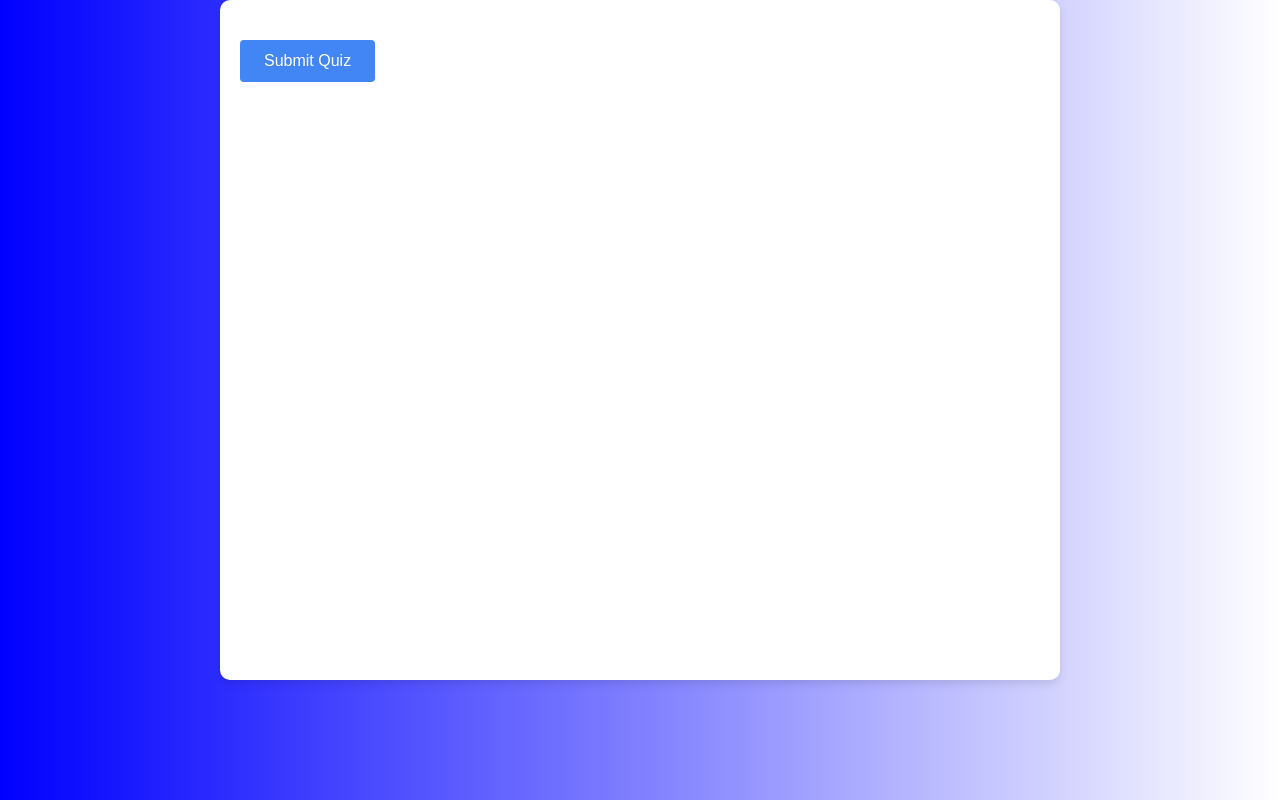
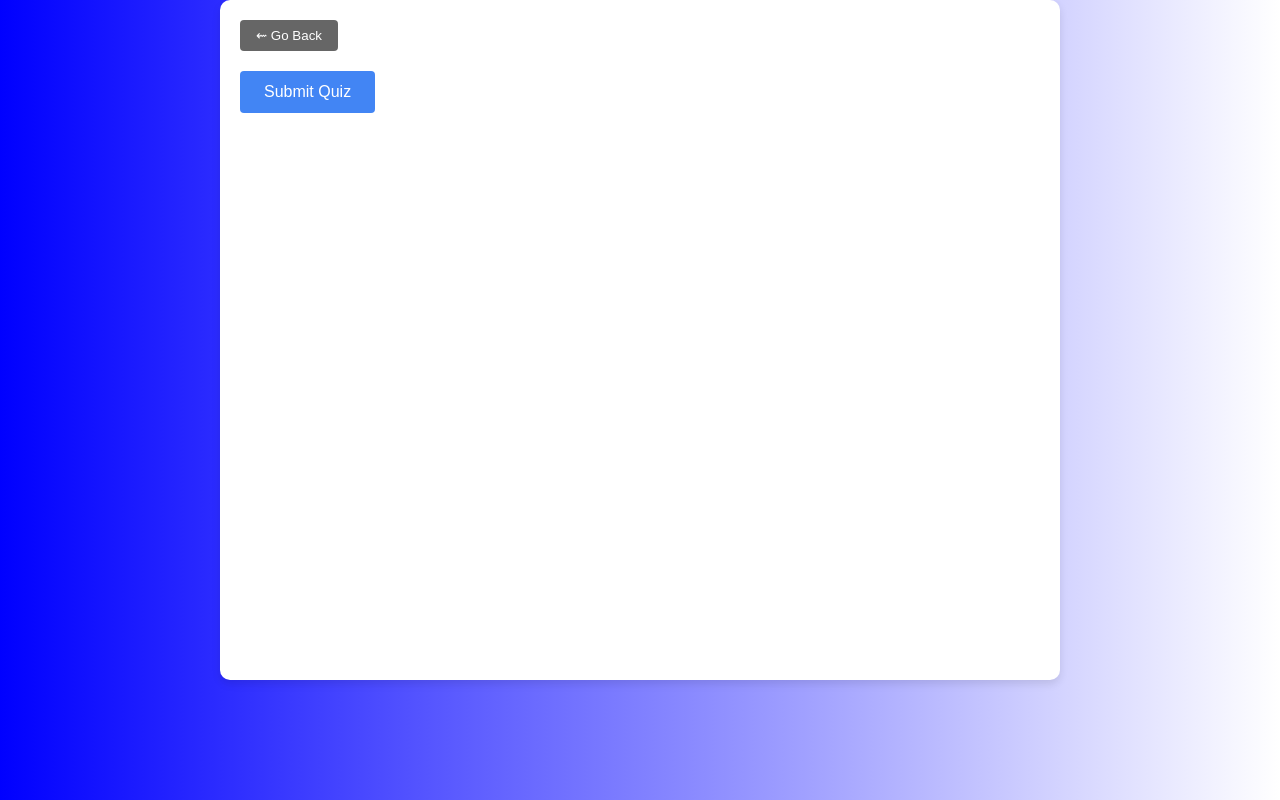
Before and after one commit to malekgramadan/quizings, a plain HTML site: page quiz.html in a window 1280 px wide. Drawn offline with Linux system fonts and the light colour scheme.

Commit message:
Adding a back button that takes the user back to the homepage, where he choose to take or retake a quiz.

```diff
--- a/css/quiz.css
+++ b/css/quiz.css
@@ -14,6 +14,20 @@ body {
     border-radius: 10px;
     box-shadow: 0 4px 8px rgba(0, 0, 0, 0.1);
     min-height: 80vh;
+}
+
+.back-btn {
+    background-color: #666;
+    color: white;
+    border: none;
+    padding: 8px 16px;
+    border-radius: 4px;
+    cursor: pointer;
+    font-family: 'Poppins', sans-serif;
+}
+
+.back-btn:hover {
+    background-color: #444;
 }
 
 .quiz-container {
--- a/quiz.html
+++ b/quiz.html
@@ -8,6 +8,9 @@
     </head>
     <body>
         <div class="container">
+            <header>
+                <button id="backBtn" class="back-btn">&#8668; Go Back</button>
+            </header>
             <div class="quiz-container">
                 <form>
                     <div></div>
--- a/scripts/quiz.js
+++ b/scripts/quiz.js
@@ -0,0 +1,3 @@
+document.getElementById('backBtn').addEventListener('click', () => {
+    window.location.href = 'homepage.html';
+});
```
